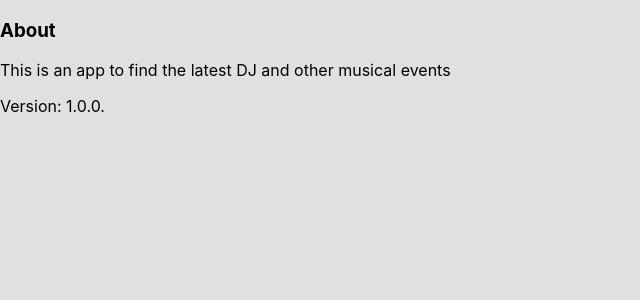
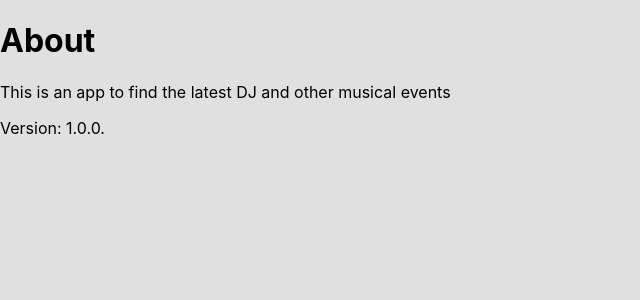
Before and after one commit to manitu85/urban_events, a Next.js app: page /about in a window 1280 px wide. Shown: the top 300 px of the page, without its empty margins (0-640 px from the left). Built offline with nearby package versions, Linux system fonts and the light colour scheme.

Commit message:
feat: changed headings colors

```diff
--- a/pages/about.js
+++ b/pages/about.js
@@ -3,7 +3,7 @@ import Layout from '@/components/Layout';
 export default function About() {
 	return (
 		<Layout>
-			<h3>About</h3>
+			<h1>About</h1>
 			<p>This is an app to find the latest DJ and other musical events</p>
 			<p>Version: 1.0.0.</p>
 		</Layout>
--- a/pages/index.js
+++ b/pages/index.js
@@ -1,5 +1,3 @@
-import React from 'react';
-
 import Layout from '@/components/Layout';
 
 export default function HomePage() {
```
